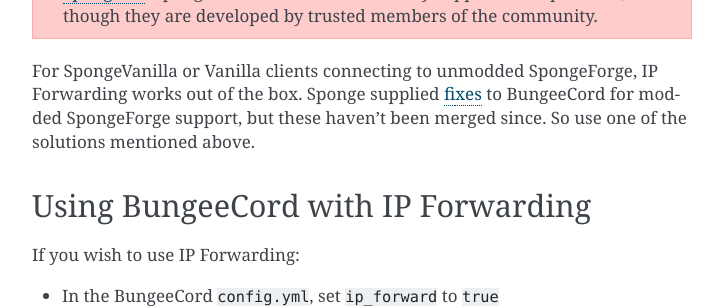
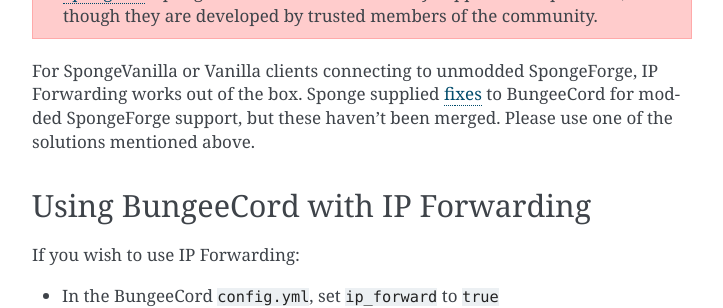
Before and after one commit to SpongePowered/SpongeDocs, a Sphinx documentation site: the page built from source/server/getting-started/bungeecord.rst, in a window 1280 px wide. Shown: the part 1088-1396 px from the top of the page, without its empty margins (388-1111 px from the left). Built offline with Sphinx 7.4.7, drawn with Linux system fonts in a browser that asks for light colours; pages that are not in the unit, such as notebooks, are missing from menus.

Commit message:
Fix comment

```diff
--- a/source/server/getting-started/bungeecord.rst
+++ b/source/server/getting-started/bungeecord.rst
@@ -38,7 +38,7 @@
 For SpongeVanilla or Vanilla clients connecting to unmodded SpongeForge, IP Forwarding works out of the box.
 Sponge supplied `fi <https://github.com/SpigotMC/BungeeCord/pull/1557>`_\
 `xes <https://github.com/SpigotMC/BungeeCord/pull/1678>`_ to BungeeCord for modded SpongeForge support, but these
-haven't been merged since. So use one of the solutions mentioned above.
+haven't been merged. Please use one of the solutions mentioned above.
 
 Using BungeeCord with IP Forwarding
 ~~~~~~~~~~~~~~~~~~~~~~~~~~~~~~~~~~~
```
